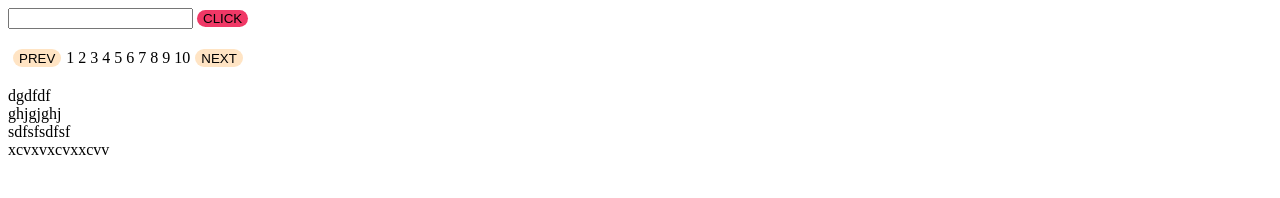
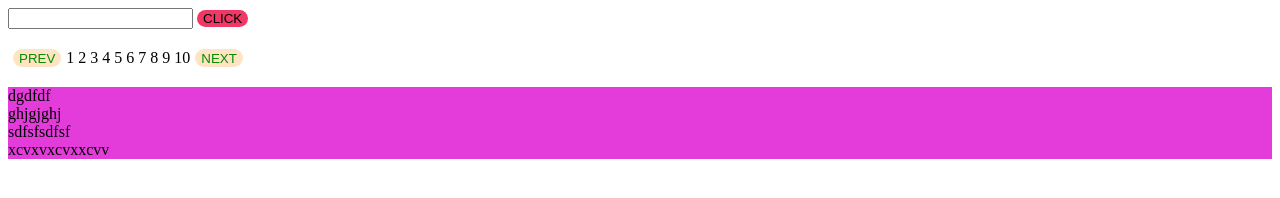
Before and after one commit to Bezruk-OFF/Test-1, a plain HTML site: page index.html in a window 1280 px wide. Drawn offline with Linux system fonts and the light colour scheme.

Commit message:
commit 16

```diff
--- a/index.css
+++ b/index.css
@@ -13,12 +13,14 @@
 .button.next {
     background-color: bisque;
     margin: 0 5px;
+    color: rgb(7, 138, 2);
 }
 
 .menu {
     margin-top: 20px;
     display: flex;
     flex-direction: column;
+    background-color: rgb(228, 59, 219);
 }
 
 a {
```
